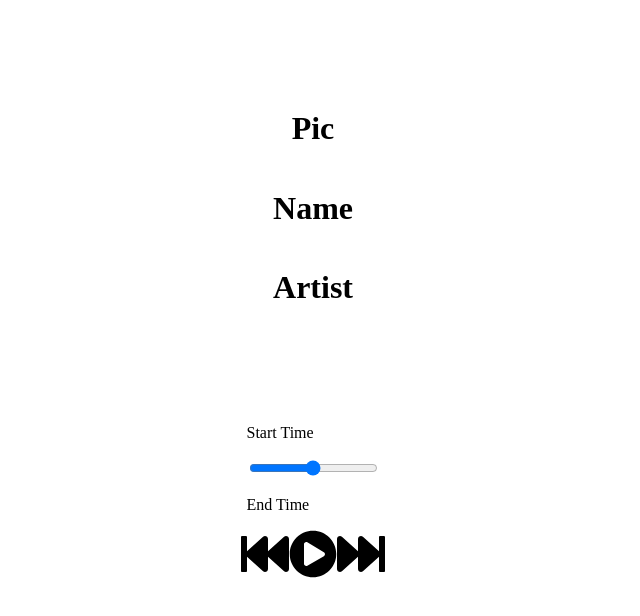
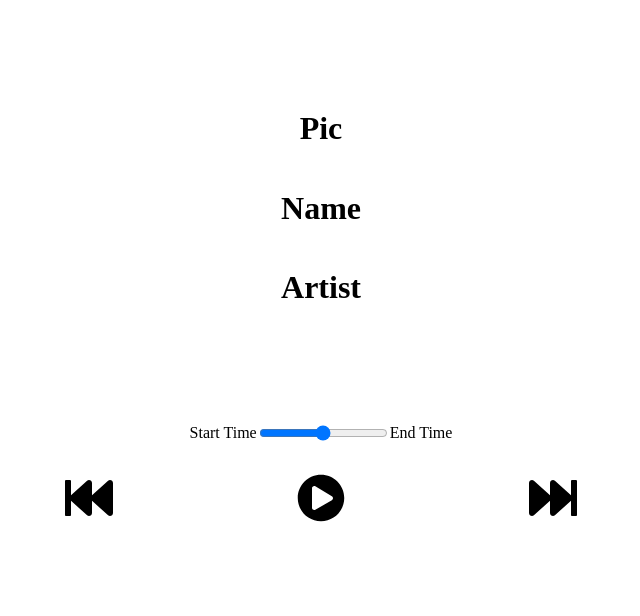
Before and after one commit to dallasclarke/music-player, a React (Create React App) app: page / in a window 1280 px wide. Shown: the top 616 px of the page, without its empty margins (327-967 px from the left). Built offline with nearby package versions, Linux system fonts and the light colour scheme.

Commit message:
More styling

```diff
--- a/src/App.css
+++ b/src/App.css
@@ -1,3 +1,6 @@
-.app {
+html,
+body {
+  width: 100vw;
+  min-height: 100vh;
 
 }
--- a/src/components/MusicPlayer/MusicPlayer.css
+++ b/src/components/MusicPlayer/MusicPlayer.css
@@ -2,5 +2,21 @@
     display: flex;
     flex-direction: column;
     align-items: center;
+    justify-content: space-between;
+}
 
+.player-controls {
+    display: flex;
+    justify-content: space-between;
+    align-items: center;
+    padding: 1rem;
+    width: 40%;
+    cursor: pointer;
 }
+
+.timer-control {
+    display: flex;
+    justify-content: center;
+    align-items: center;
+    width: 50%;
+}
--- a/src/components/MusicPlayer/MusicPlayer.js
+++ b/src/components/MusicPlayer/MusicPlayer.js
@@ -10,9 +10,20 @@ import {
 } from "@fortawesome/free-solid-svg-icons";
 
 function MusicPlayer() {
+
+  const timer = (time) => {
+    return (
+      Math.floor(time / 60) + ":" + ("0" + Math.floor(time % 60)).slice(-2)
+    );
+  };
+
+
+
+
+
   return (
     <div className="player">
-      <div className="time-control">
+      <div className="timer-control">
         <p>Start Time</p>
         <input type="range" />
         <p>End Time</p>
```
Also changed, not shown: 1 other file (tests, documents, lock files or other folders).
